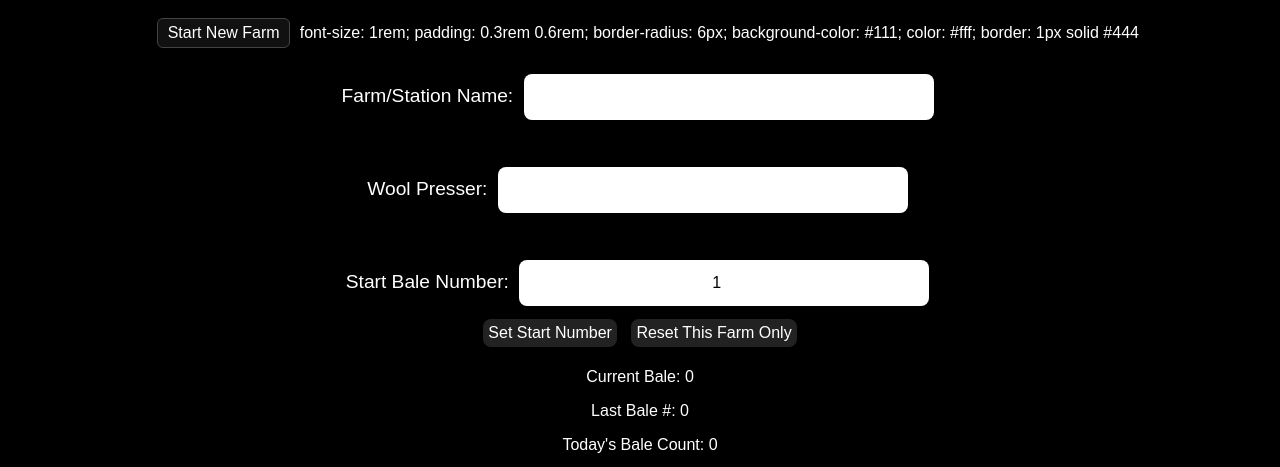
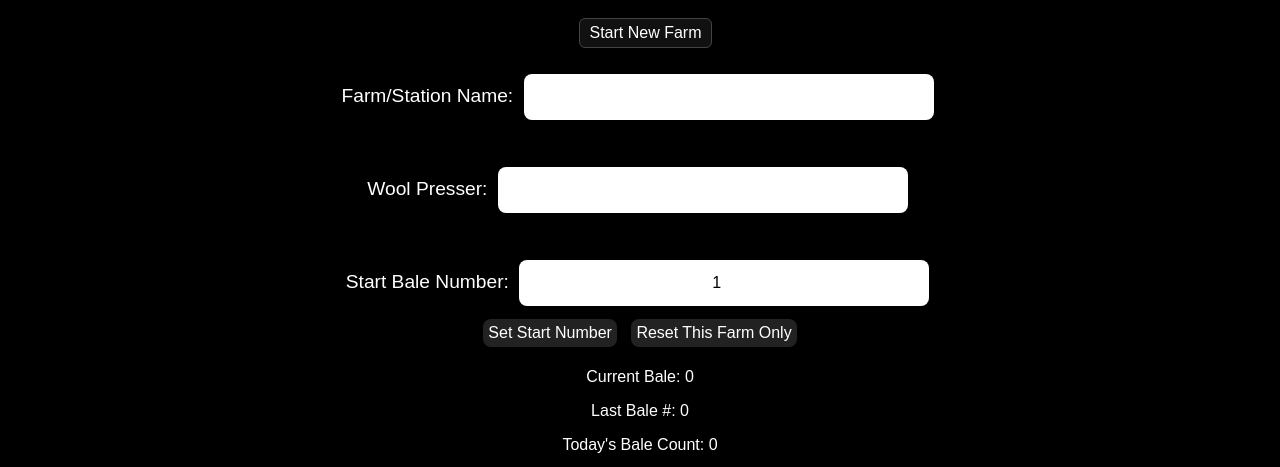
Before and after one commit to Turiedmonds/SHEARiQ-Bale-Scanner, a plain HTML site: page index.html in a window 1280 px wide. Shown: the part 270-737 px from the top of the page. Drawn offline with nearby package versions, Linux system fonts and the light colour scheme.

Commit message:
Update index.html

```diff
--- a/index.html
+++ b/index.html
@@ -301,12 +301,6 @@
   <h1 style="margin: 0; font-size: 1.8rem;">Bale Scanner</h1>
 </div>
   <button class="new-day-button" onclick="location.reload()">Start New Farm</button>
- font-size: 1rem;
-        padding: 0.3rem 0.6rem;
-        border-radius: 6px;
-        background-color: #111;
-        color: #fff;
-        border: 1px solid #444
 <div style="position: absolute; top: 10px; right: 10px;">
 <button onclick="resetAllFarms()">Reset All</button>
 </div>
```
